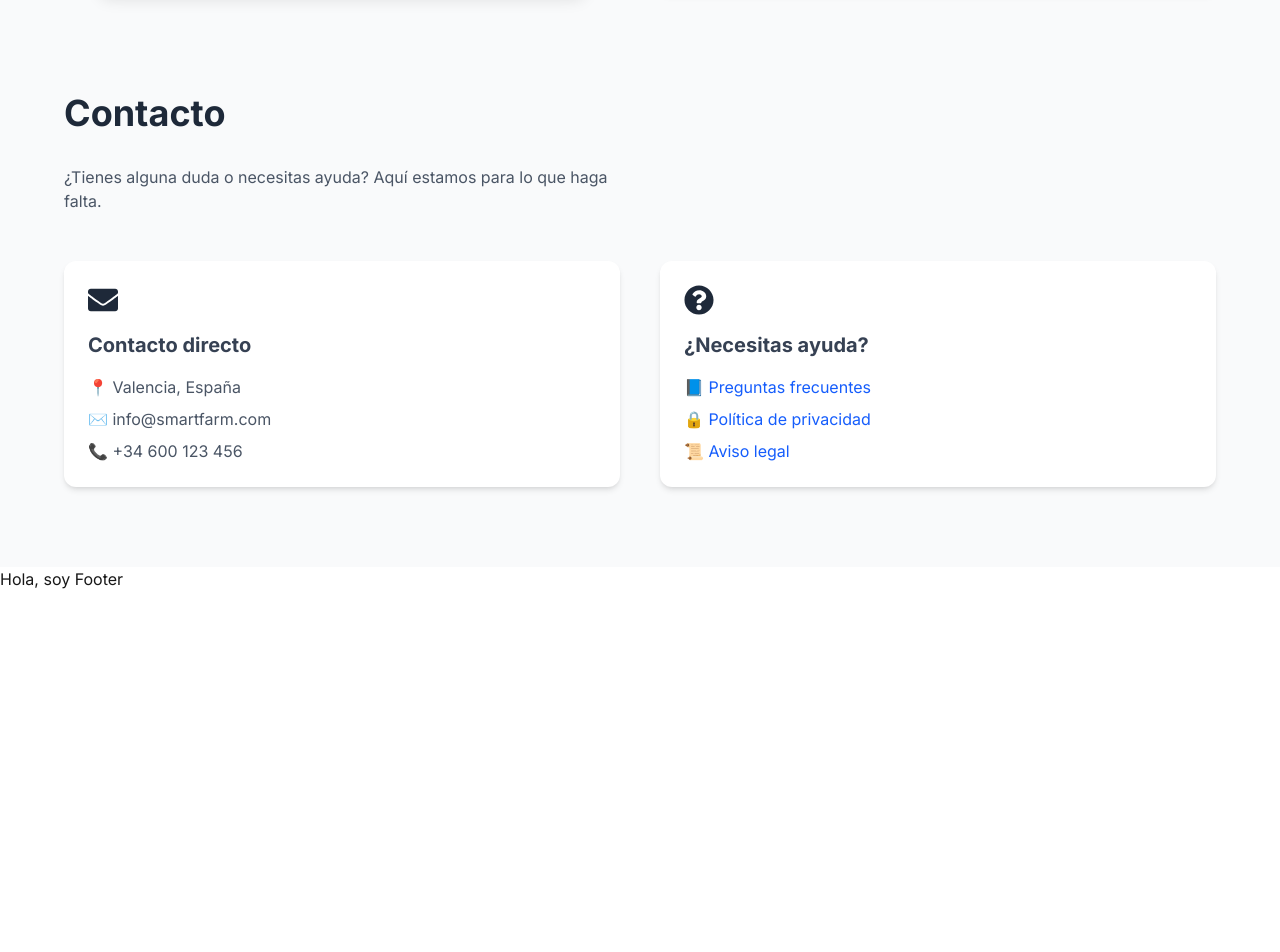
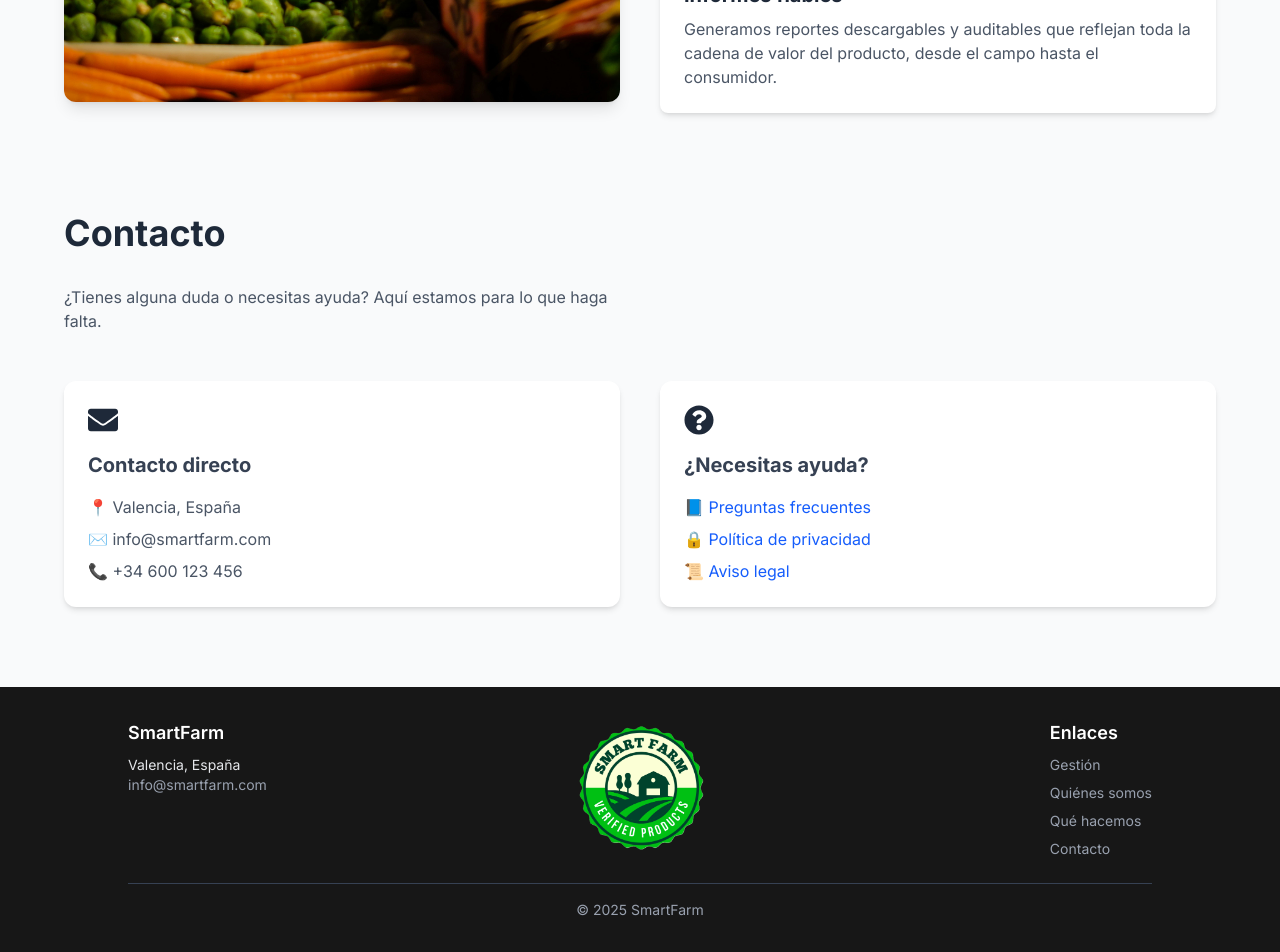
Before and after one commit to Huda-23/TFG-PFC-Project-v2, a Next.js app: page /landing in a window 1280 px wide. Shown: the part 2558-3510 px from the top of the page. Before the commit the page ends 3149 px from the top, so only its background shows below. Built offline with nearby package versions, Linux system fonts and the light colour scheme.

Commit message:
Implementación completa de la navegación en la landing page y añadido footer.

```diff
--- a/src/components/footer.tsx
+++ b/src/components/footer.tsx
@@ -1,7 +1,80 @@
+// src/app/landing/components/Footer.tsx
+import Image from "next/image";
+
 export default function Footer() {
   return (
-    <section>
-      <h1>Hola, soy Footer</h1>
-    </section>
+    <footer className="bg-neutral-900 text-gray-200 font-sans text-sm px-5 py-8">
+      <div className="max-w-5xl mx-auto">
+        <div className="flex flex-col md:flex-row justify-between gap-8 mb-6">
+          {/* Columna 1 */}
+          <div>
+            <h3 className="text-white text-lg font-semibold mb-2">SmartFarm</h3>
+            <p>Valencia, España</p>
+            <p>
+              <a
+                href="mailto:info@smartfarm.com"
+                className="text-gray-400 hover:text-white hover:underline"
+              >
+                info@smartfarm.com
+              </a>
+            </p>
+          </div>
+
+          {/* Columna 2 */}
+          <div className="pr-8 flex justify-center md:justify-start items-center">
+            <Image
+              src="/images/SmartFarmLogo.png"
+              alt="Logo SmartFarm"
+              width={130}
+              height={150}
+              className="object-contain"
+            />
+          </div>
+
+          {/* Columna 3 */}
+          <div>
+            <h3 className="text-white text-lg font-semibold mb-2">Enlaces</h3>
+            <ul className="space-y-2">
+              <li>
+                <a
+                  href="/app"
+                  className="text-gray-400 hover:text-white hover:underline"
+                >
+                  Gestión
+                </a>
+              </li>
+              <li>
+                <a
+                  href="#quienes-somos"
+                  className="text-gray-400 hover:text-white hover:underline"
+                >
+                  Quiénes somos
+                </a>
+              </li>
+              <li>
+                <a
+                  href="#que-hacemos"
+                  className="text-gray-400 hover:text-white hover:underline"
+                >
+                  Qué hacemos
+                </a>
+              </li>
+              <li>
+                <a
+                  href="#contacto"
+                  className="text-gray-400 hover:text-white hover:underline"
+                >
+                  Contacto
+                </a>
+              </li>
+            </ul>
+          </div>
+        </div>
+
+        <div className="border-t border-gray-700 pt-4 text-center text-gray-400">
+          © 2025 SmartFarm
+        </div>
+      </div>
+    </footer>
   );
 }
--- a/src/components/hero.tsx
+++ b/src/components/hero.tsx
@@ -27,7 +27,7 @@ export default function HeroSection() {
           tecnología blockchain.
         </p>
         <a
-          href="#quienes-somos"
+          href="/app"
           className="bg-white text-[#1c1c1c] px-6 py-3 rounded-md font-semibold hover:bg-green-600 hover:text-white transition"
         >
           Empezar ahora
--- a/src/components/navbarLanding.tsx
+++ b/src/components/navbarLanding.tsx
@@ -1,8 +1,8 @@
-'use client';
+"use client";
 
-import { useEffect, useState } from 'react';
-import Link from 'next/link';
-import Image from 'next/image';
+import { useEffect, useState } from "react";
+import Link from "next/link";
+import Image from "next/image";
 
 export default function NavbarLanding() {
   const [scrolled, setScrolled] = useState(false);
@@ -11,8 +11,8 @@ export default function NavbarLanding() {
     const onScroll = () => {
       setScrolled(window.scrollY > 100);
     };
-    window.addEventListener('scroll', onScroll);
-    return () => window.removeEventListener('scroll', onScroll);
+    window.addEventListener("scroll", onScroll);
+    return () => window.removeEventListener("scroll", onScroll);
   }, []);
 
   return (
@@ -20,8 +20,8 @@ export default function NavbarLanding() {
       id="main-header"
       className={`fixed top-0 w-full z-50 transition-colors duration-500 ${
         scrolled
-          ? 'bg-[rgba(28,28,28,0.8)] backdrop-blur-md'
-          : 'bg-[rgba(28,28,28,1)]'
+          ? "bg-[rgba(28,28,28,0.8)] backdrop-blur-md"
+          : "bg-[rgba(28,28,28,1)]"
       }`}
     >
       <div className="w-full px-4 py-3 flex items-center justify-between">
@@ -37,21 +37,31 @@ export default function NavbarLanding() {
         </div>
 
         <nav className="hidden md:flex items-center space-x-6">
-          <a href="enlace-app" className="text-white hover:text-green-400 transition">
+          <a href="app" className="text-white hover:text-green-400 transition">
             Gestión
           </a>
-          <a href="#quienes-somos" className="text-white hover:text-green-400 transition">
+          <a
+            href="#quienes-somos"
+            className="text-white hover:text-green-400 transition"
+          >
             ¿Quiénes somos?
           </a>
-          <a href="#que-hacemos" className="text-white hover:text-green-400 transition">
+          <a
+            href="#que-hacemos"
+            className="text-white hover:text-green-400 transition"
+          >
             ¿Qué hacemos?
           </a>
-          <a href="#contacto" className="text-white hover:text-green-400 transition">
+          <a
+            href="#contacto"
+            className="text-white hover:text-green-400 transition"
+          >
             Contacto
           </a>
         </nav>
 
-        <Link href="/login">
+        <Link href="/app">
+          {/* En principio habrá un login, por lo que /login */}
           <button className="bg-white text-[#1c1c1c] font-medium px-3 py-1.5 text-sm rounded border-2 border-white hover:bg-[#1c1c1c] hover:text-white transition duration-200 cursor-pointer">
             Inicia sesión
           </button>
--- a/src/components/queHacemos.tsx
+++ b/src/components/queHacemos.tsx
@@ -15,25 +15,25 @@ export default function QueHacemos() {
       icon: <FaCheckCircle className="text-[#28a745] text-3xl mb-4" />,
       title: "Verificación en origen",
       description:
-        "Verificamos cada actividad agrícola, desde la labranza hasta la cosecha.",
+        "Verificamos cada actividad agrícola, desde la labranza hasta la cosecha, impidiendo posibles fraudes y garantizando la integridad del proceso.",
     },
     {
       icon: <FaDatabase className="text-[#28a745] text-3xl mb-4" />,
       title: "Registro inmutable",
       description:
-        "Cada acción queda almacenada con fecha, ubicación y prueba.",
+        "Almacenamos cada acción con fecha, ubicación y prueba (foto o documento), usando tecnología blockchain para que no pueda ser manipulada.",
     },
     {
       icon: <FaNetworkWired className="text-[#28a745] text-3xl mb-4" />,
       title: "Conexión entre actores",
       description:
-        "Unimos agricultores, cooperativas y brokers en una red segura.",
+        "Unimos agricultores, cooperativas y brokers en una única red trazable, donde cada paso queda registrado y validado.",
     },
     {
       icon: <FaFileAlt className="text-[#28a745] text-3xl mb-4" />,
       title: "Informes fiables",
       description:
-        "Generamos reportes descargables y auditables con toda la trazabilidad.",
+        "Generamos reportes descargables y auditables que reflejan toda la cadena de valor del producto, desde el campo hasta el consumidor.",
     },
   ];
 
@@ -65,7 +65,7 @@ export default function QueHacemos() {
             <Image
               src="/images/mercado.jpg"
               alt="Mercado"
-              width={491}
+              width={600}
               height={350}
               className="rounded-xl shadow-lg object-contain"
             />
@@ -88,12 +88,13 @@ export default function QueHacemos() {
                 <h3 className="text-xl font-bold text-gray-800 mb-2">
                   {card.title}
                 </h3>
-                <p className="text-gray-600">{card.description}</p>
+                <p className="text-gray-600 text-base">{card.description}</p>
               </div>
             ))}
           </motion.div>
         </div>
       </div>
+      {/* <hr className="my-12 border-t border-gray-200" /> */}
     </section>
   );
 }
```
